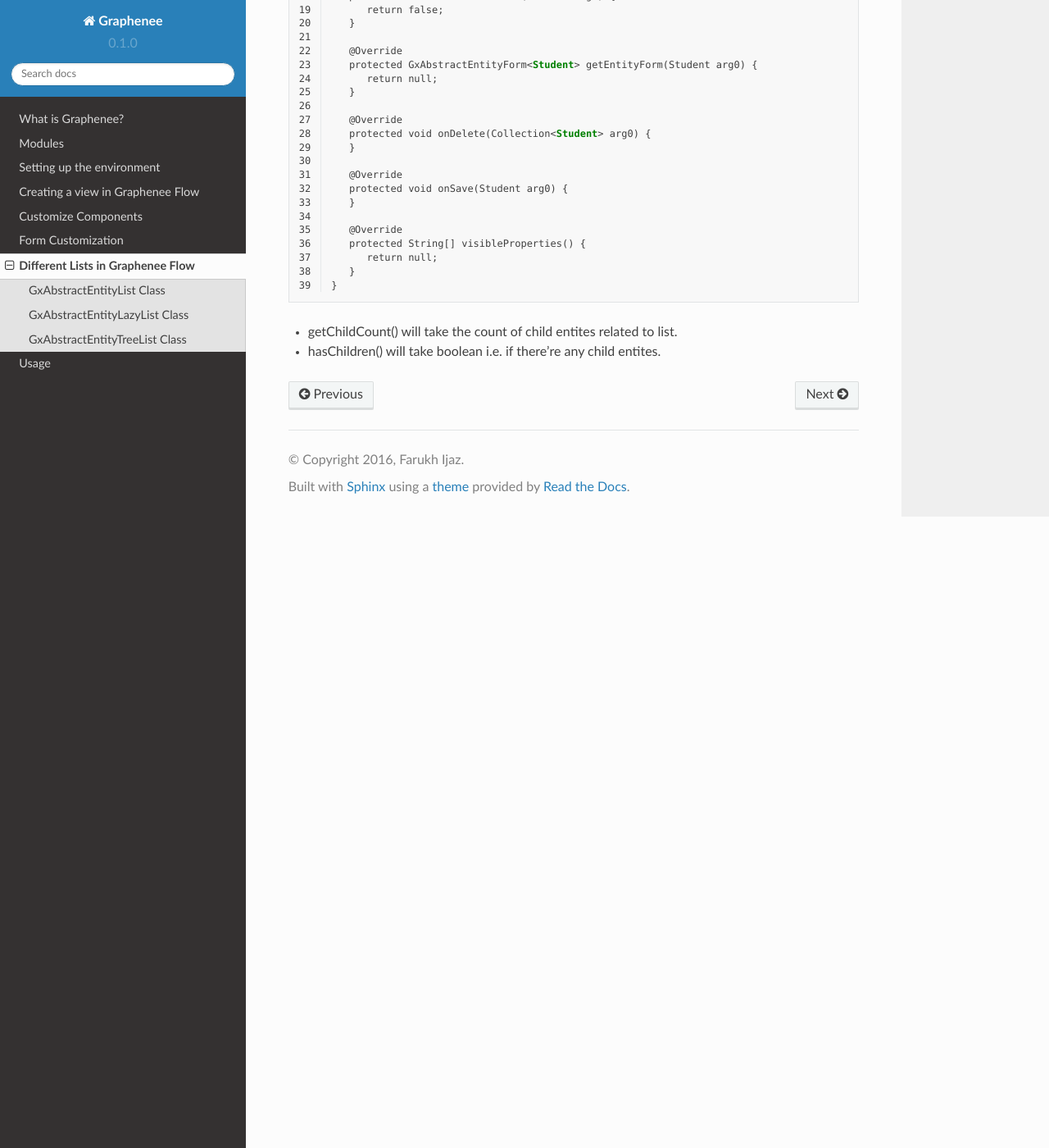
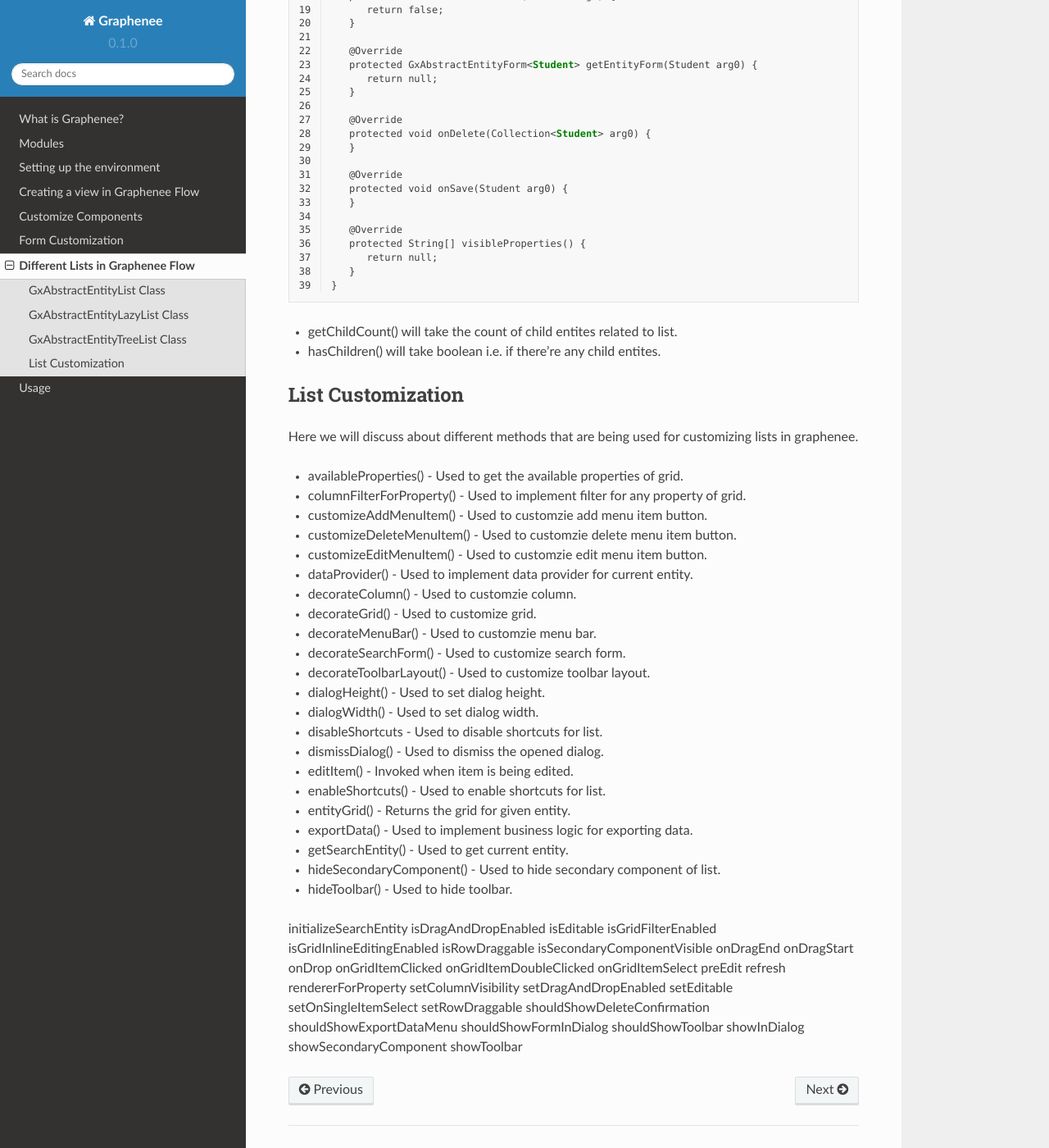
Before and after one commit to subanzafar/rtd-tutorial, a Sphinx documentation site: the page built from docs/source/lists.rst, in a window 1280 px wide and 1400 px high, scrolled down 1973 px. Shown: the whole window at 82% size. Built offline with Sphinx 7.4.7 and the Read the Docs theme 2.0.0, drawn with Linux system fonts in a browser that asks for light colours.

Commit message:
Update lists.rst

```diff
--- a/docs/source/lists.rst
+++ b/docs/source/lists.rst
@@ -130,3 +130,59 @@
    }
 - getChildCount() will take the count of child entites related to list.
 - hasChildren() will take boolean i.e. if there're any child entites.
+
+List Customization
+------------------
+
+Here we will discuss about different methods that are being used for customizing lists in graphenee.
+
+- availableProperties() - Used to get the available properties of grid.
+- columnFilterForProperty() - Used to implement filter for any property of grid.
+- customizeAddMenuItem() - Used to customzie add menu item button.
+- customizeDeleteMenuItem() - Used to customzie delete menu item button.
+- customizeEditMenuItem() - Used to customzie edit menu item button.
+- dataProvider() - Used to implement data provider for current entity.
+- decorateColumn() - Used to customzie column.
+- decorateGrid() - Used to customize grid.
+- decorateMenuBar() - Used to customzie menu bar.
+- decorateSearchForm() - Used to customize search form.
+- decorateToolbarLayout() - Used to customize toolbar layout.
+- dialogHeight() - Used to set dialog height.
+- dialogWidth() - Used to set dialog width.
+- disableShortcuts - Used to disable shortcuts for list.
+- dismissDialog() - Used to dismiss the opened dialog.
+- editItem() - Invoked when item is being edited.
+- enableShortcuts() - Used to enable shortcuts for list.
+- entityGrid() - Returns the grid for given entity.
+- exportData() - Used to implement business logic for exporting data.
+- getSearchEntity() - Used to get current entity.
+- hideSecondaryComponent() - Used to hide secondary component of list.
+- hideToolbar() - Used to hide toolbar.
+initializeSearchEntity
+isDragAndDropEnabled
+isEditable
+isGridFilterEnabled
+isGridInlineEditingEnabled
+isRowDraggable
+isSecondaryComponentVisible
+onDragEnd
+onDragStart
+onDrop
+onGridItemClicked
+onGridItemDoubleClicked
+onGridItemSelect
+preEdit
+refresh
+rendererForProperty
+setColumnVisibility
+setDragAndDropEnabled
+setEditable
+setOnSingleItemSelect
+setRowDraggable
+shouldShowDeleteConfirmation
+shouldShowExportDataMenu
+shouldShowFormInDialog
+shouldShowToolbar
+showInDialog
+showSecondaryComponent
+showToolbar
```
